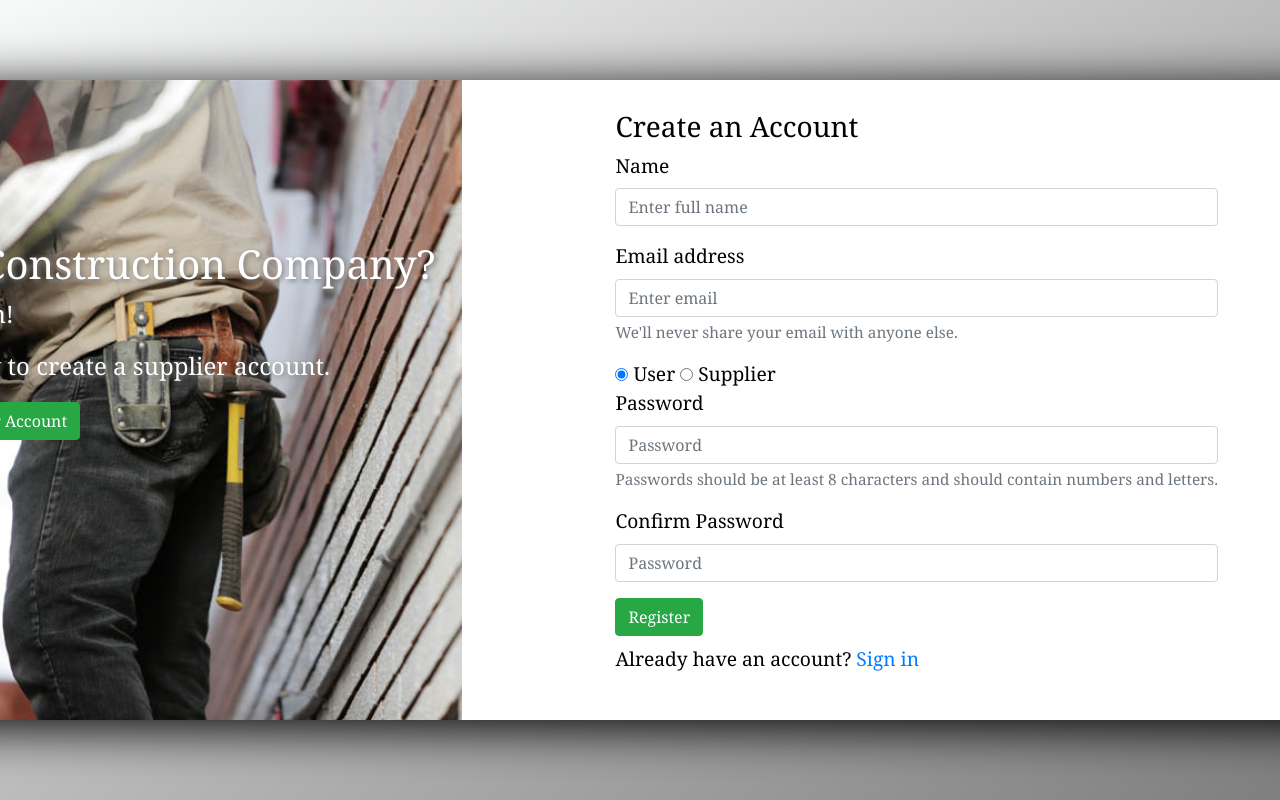
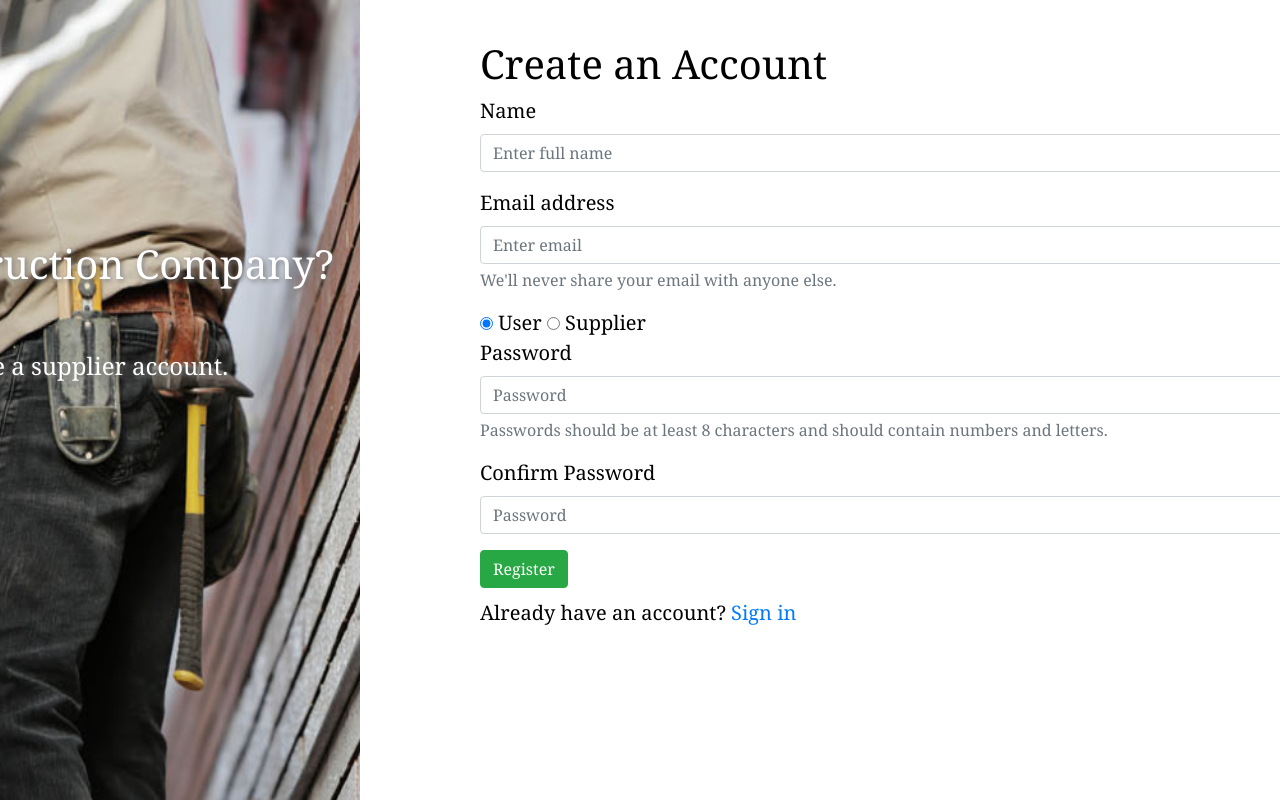
Before and after one commit to ConsTructionGang/FrontEnd, an Angular app: page /useraccount in a window 1280 px wide. Built offline with nearby package versions, Linux system fonts and the light colour scheme.

Commit message:
Signup styling now mostly functions with radio buttons. still need to get regular buttons working and figure out sliding

```diff
--- a/src/app/accounts/createuseraccount/createuseraccount.component.css
+++ b/src/app/accounts/createuseraccount/createuseraccount.component.css
@@ -13,26 +13,27 @@
 
 #signupImg{
     position:relative;
-    margin-left: -15em;
-    overflow: hidden;
+    /overflow: hidden;
     box-shadow: .5em .5em 3em black;
+    width:115em;
+    height:55em;
 }
 
 #img{
-    width:100em;
-    height:40em;
+    width:115em;
+    height:55em;
 }
 
 .slider{
     position:absolute;
     background-color: white;
-    height:40em;
-    margin-top: -40em;
+    height:55em;
+    margin-top: -55em;
 }
 
 #leftUser{
     margin-left: 40em;
-    width:60em;
+    width:75em;
 }
 
 #leftSupplier{
@@ -45,7 +46,7 @@
 }
 
 #rightSupplier{
-    width:60em;
+    width:75em;
 }
 
 #supplierLogin{
@@ -53,7 +54,7 @@
     text-shadow: 2px 2px 5px grey;
     font-size:1.5em;
     position:absolute;
-    margin-top: -20em;
+    margin-top: -25em;
     margin-left: 2em;
 }
 
@@ -62,19 +63,35 @@
     text-shadow: 2px 2px 5px grey;
     font-size:1.5em;
     position:absolute;
-    margin-top: -20em;
-    margin-left: 45em;
+    margin-top: -25em;
+    margin-left: 55em;
 }
 
-#userSignUp{
+#signupText{
     color:black;
-    font-size: 1.2em;
-    position:absoulte;
-    margin-left: -42em;
+    position:relative;
+    height:40em;
+    width:45em;
     z-index: 1;
 
+
+}
+
+.userSignup{
+    font-size:1.25em;
+    top:-40em;
+    left:38em;
+
+
+}
+
+.supplierSignup{
+    font-size: 1em;
+    top:-52em;
+    left:6em;
 }
 
 #signin{
     padding-top: .5em;
+    font-size:1em;
 }
--- a/src/app/accounts/createuseraccount/createuseraccount.component.html
+++ b/src/app/accounts/createuseraccount/createuseraccount.component.html
@@ -11,7 +11,8 @@
         <button  type="SignUp" class="btn btn-success" >Create Supplier Account</button>
       </div>
     </div>
-    <div *ngIf="userAccount.type=='supplier'">
+
+        <div *ngIf="userAccount.type=='supplier'">
       <div id="rightSupplier" class="slider"></div>
       <div id="leftSupplier" class="slider"></div>
       <div id="userLogin">
@@ -21,12 +22,15 @@
         <button  type="SignUp" class="btn btn-success">Create User Account</button>
       </div>
     </div>
-  </div>
 
 
- <div id="userSignUp" >
 
-    <h3 >Create an Account</h3>
+
+ <div id="signupText" [ngClass]="{'userSignup':userAccount.type==='user',
+                                  'supplierSignup':userAccount.type=='supplier'}">
+
+
+    <h1 >Create an Account</h1>
 
     <form>
       <div class="form-group">
@@ -86,4 +90,10 @@
     </form>
   </div>
 
+
+
+  </div>
+
+
+
 </div>
```
